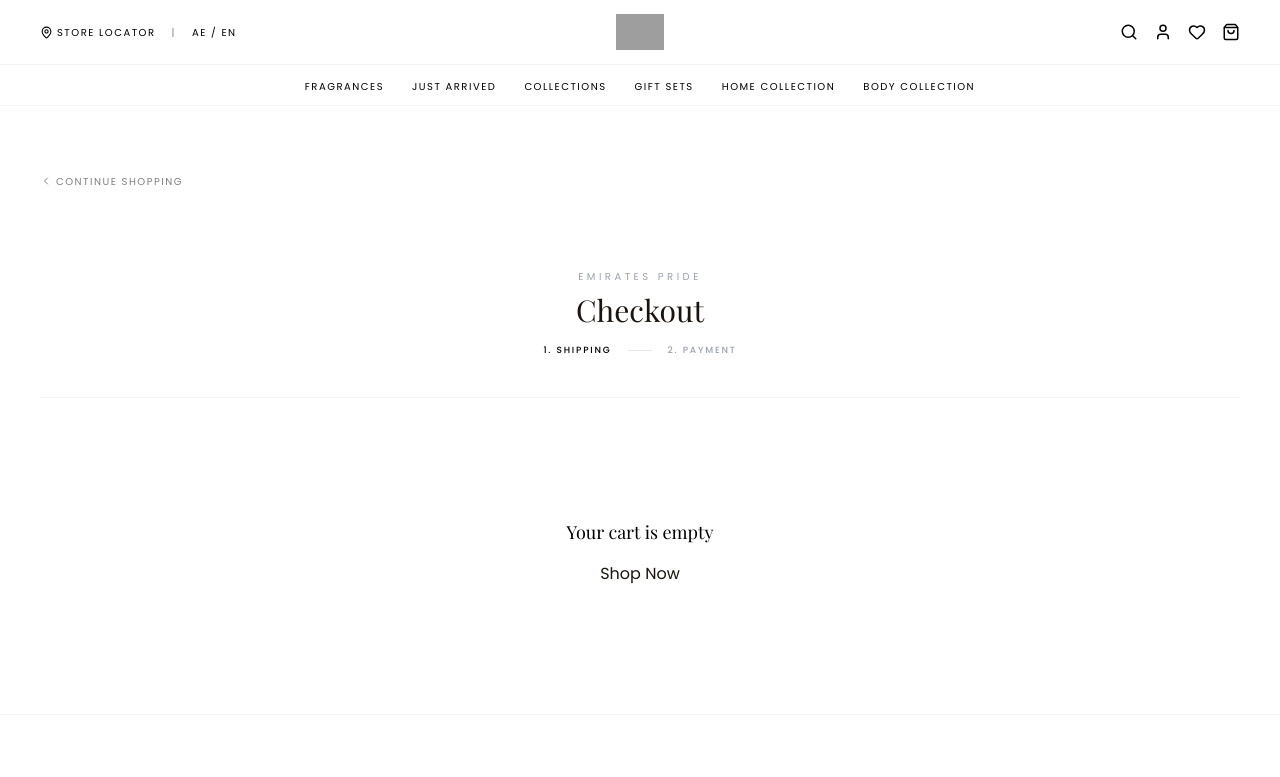
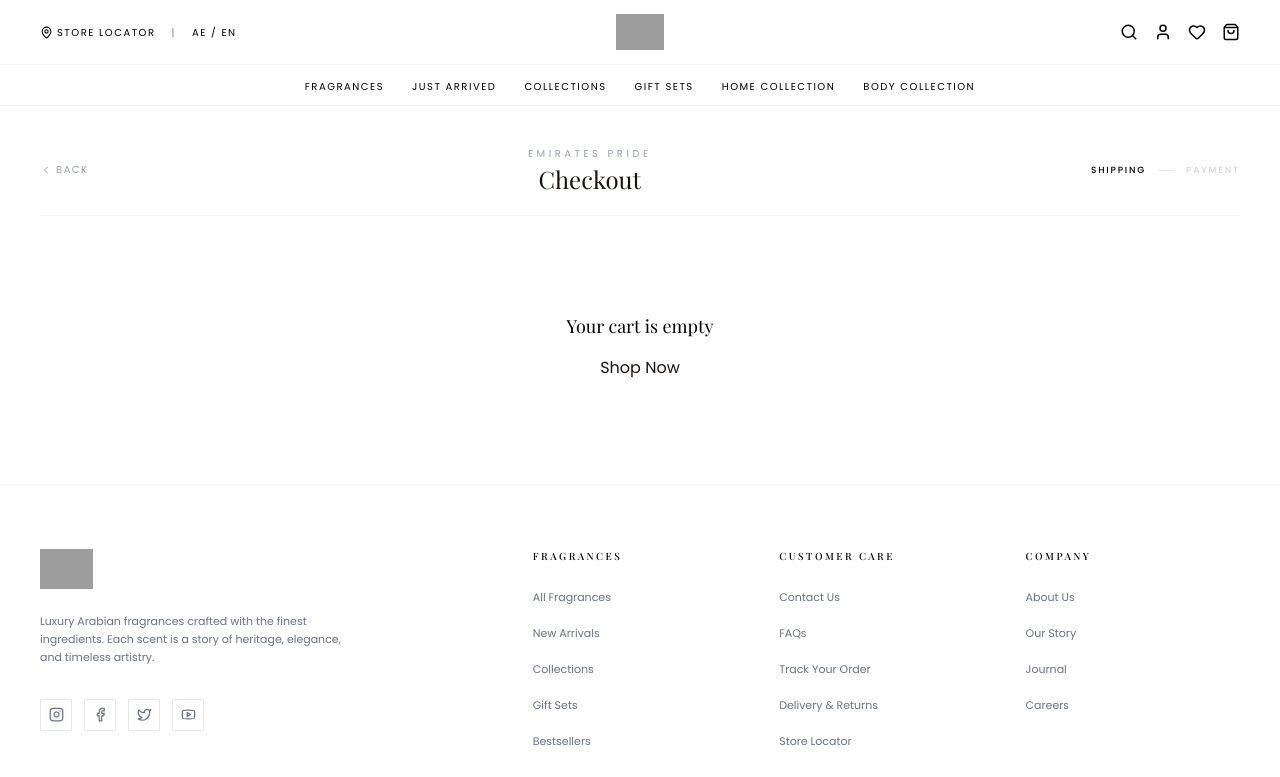
Before and after one commit to muhsiltomsher-cloud/epp-redesign, a Next.js app: page /checkout in a window 1280 px wide. Shown: the top 777 px of the page. Built offline with nearby package versions, Linux system fonts and the light colour scheme; grey boxes are pictures that could not be loaded.

Commit message:
Checkout: compact header bar with back link, title, steps in one row — removes wasted vertical space
Co-authored-by: factory-droid[bot] <138933559+factory-droid[bot]@users.noreply.github.com>

```diff
--- a/src/app/checkout/page.tsx
+++ b/src/app/checkout/page.tsx
@@ -126,25 +126,22 @@
     <div className="min-h-screen bg-white flex flex-col">
       <Navbar />
       <main className="flex-1 pt-[104px] md:pt-[106px]">
-        <div className="epp-container py-8 md:py-16">
-          {/* Breadcrumb */}
-          <Link href="/collection">
-            <span className="inline-flex items-center gap-1 text-[10px] tracking-[0.15em] uppercase text-black/50 hover:text-black transition-colors cursor-pointer mb-6 md:mb-10 block">
-              <ChevronLeft size={12} /> Continue Shopping
-            </span>
-          </Link>
-
-          <div className="border-b border-gray-100 py-8 md:py-10 text-center mb-8 md:mb-14">
-            <p className="text-[10px] uppercase tracking-[0.35em] text-gray-400 mb-2">Emirates Pride</p>
-            <h1 className="text-2xl md:text-3xl font-serif">Checkout</h1>
-            <div className="flex items-center justify-center gap-4 mt-4">
-              <span className={`text-[9px] tracking-[0.2em] uppercase font-medium ${step === "shipping" ? "text-black" : "text-gray-400"}`}>
-                1. Shipping
+        <div className="epp-container py-6 md:py-10">
+          {/* Title + steps compact bar */}
+          <div className="flex items-center justify-between border-b border-gray-100 pb-5 mb-8">
+            <Link href="/collection">
+              <span className="inline-flex items-center gap-1 text-[10px] tracking-[0.15em] uppercase text-gray-400 hover:text-black transition-colors cursor-pointer">
+                <ChevronLeft size={12} /> Back
               </span>
-              <span className="w-6 h-[1px] bg-gray-200" />
-              <span className={`text-[9px] tracking-[0.2em] uppercase font-medium ${step === "payment" ? "text-black" : "text-gray-400"}`}>
-                2. Payment
-              </span>
+            </Link>
+            <div className="text-center">
+              <p className="text-[10px] uppercase tracking-[0.35em] text-gray-400 mb-0.5">Emirates Pride</p>
+              <h1 className="text-xl md:text-2xl font-serif">Checkout</h1>
+            </div>
+            <div className="flex items-center gap-3">
+              <span className={`text-[9px] tracking-[0.2em] uppercase font-medium ${step === "shipping" ? "text-black" : "text-gray-300"}`}>Shipping</span>
+              <span className="w-4 h-[1px] bg-gray-200" />
+              <span className={`text-[9px] tracking-[0.2em] uppercase font-medium ${step === "payment" ? "text-black" : "text-gray-300"}`}>Payment</span>
             </div>
           </div>
 
```
